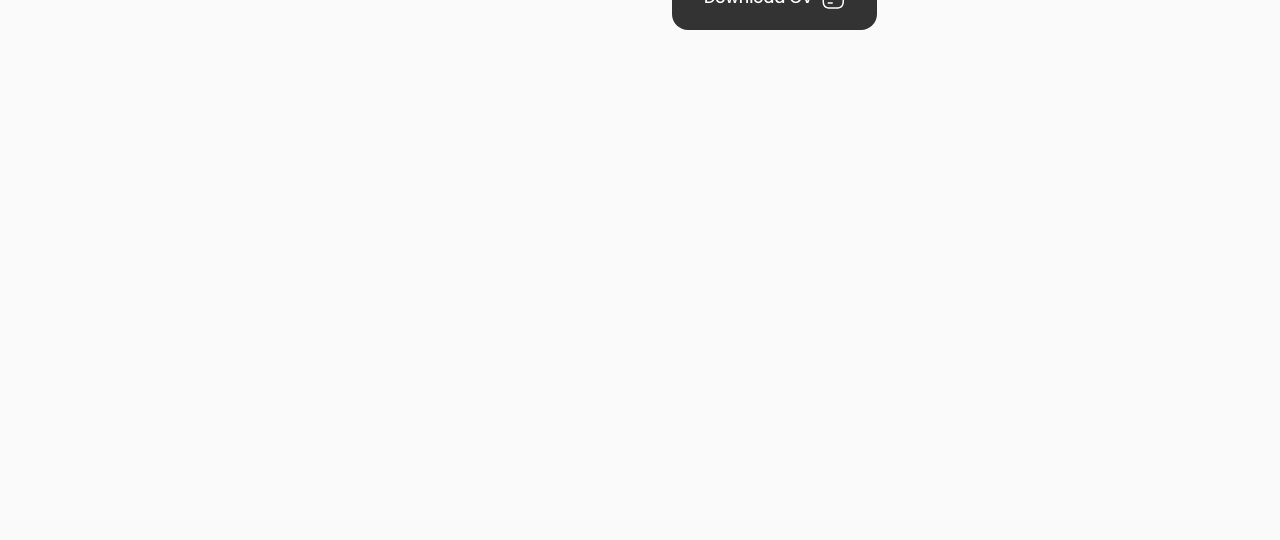
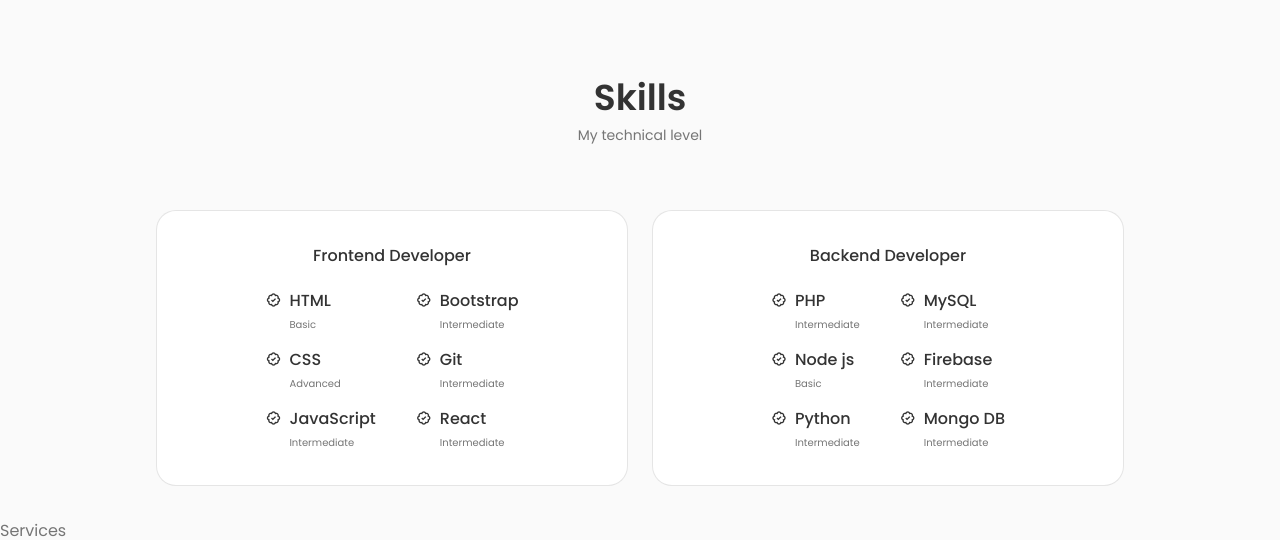
Before and after one commit to sroy1999-dev/DemoPortfolio, a React (Create React App) app in the folder portfolio/: page / in a window 1280 px wide. Shown: the part 1214-1754 px from the top of the page. Before the commit the page ends 1276 px from the top, so only its background shows below. Built offline with nearby package versions, Linux system fonts and the light colour scheme.

Commit message:
new commits

```diff
--- a/portfolio/src/App.js
+++ b/portfolio/src/App.js
@@ -2,6 +2,8 @@ import './App.css';
 import Header from './Components/Header/Header';
 import Home from './Components/Home/Home';
 import About from './Components/About/About';
+import Skills from './Components/Skills/Skills';
+import Services from './Components/Services/Services';
 
 const App = () => {
   return (
@@ -10,6 +12,8 @@ const App = () => {
         <main className='main'>
           <Home />
           <About />
+          <Skills />
+          <Services />
         </main>
     </div>
   );
```
